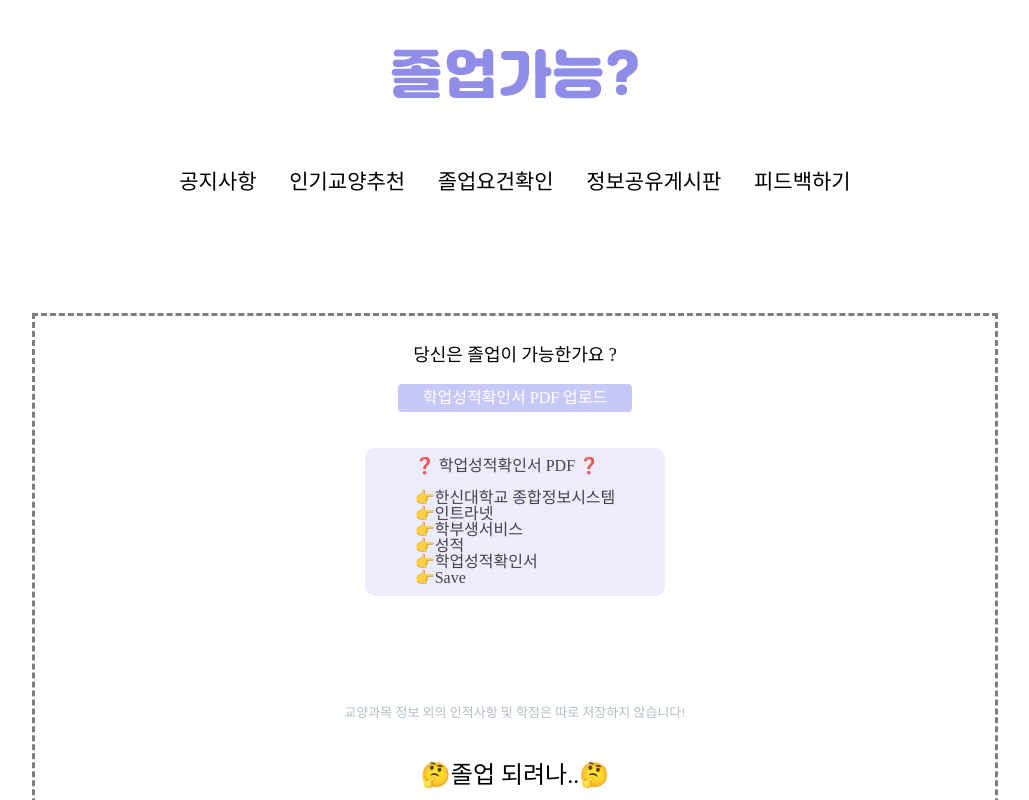
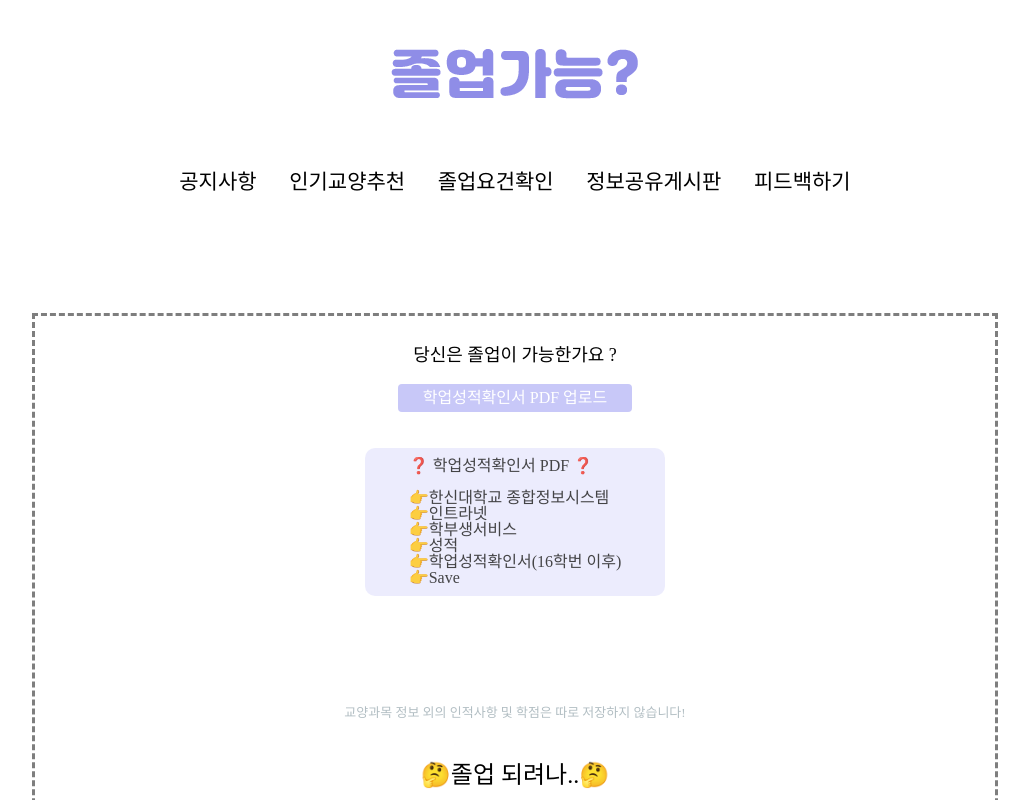
Before and after one commit to Graduate-Ok/Graduation-Okay-, a React (Create React App) app in the folder graduate/: page /Graduate in a window 1280 px wide. Shown: the top 800 px of the page, without its empty margins (125-1154 px from the left). Built offline with nearby package versions, Linux system fonts and the light colour scheme; a web font is replaced by a local one.

Commit message:
design : graduate 학번 기준 추가

```diff
--- a/graduate/src/pages/Graduate.jsx
+++ b/graduate/src/pages/Graduate.jsx
@@ -5,7 +5,6 @@ import { useState } from 'react';
 import Spinner from '../components/Spinner';
 
 /**
- *
  * @description Graduate 페이지 컴포넌트
  */
 const Graduate = () => {
@@ -21,7 +20,6 @@ const Graduate = () => {
     const [loading, setLoading] = useState(false);
 
     /**
-     *
      * @description 파일 버튼 클릭
      */
     const handleChangeFile = (event) => {
@@ -102,7 +100,7 @@ const Graduate = () => {
                         <br />
                         👉성적
                         <br />
-                        👉학업성적확인서
+                        👉학업성적확인서(16학번 이후)
                         <br />
                         👉Save
                         <br />
```
Also changed, not shown: 1 other file (tests, documents, lock files or other folders).
